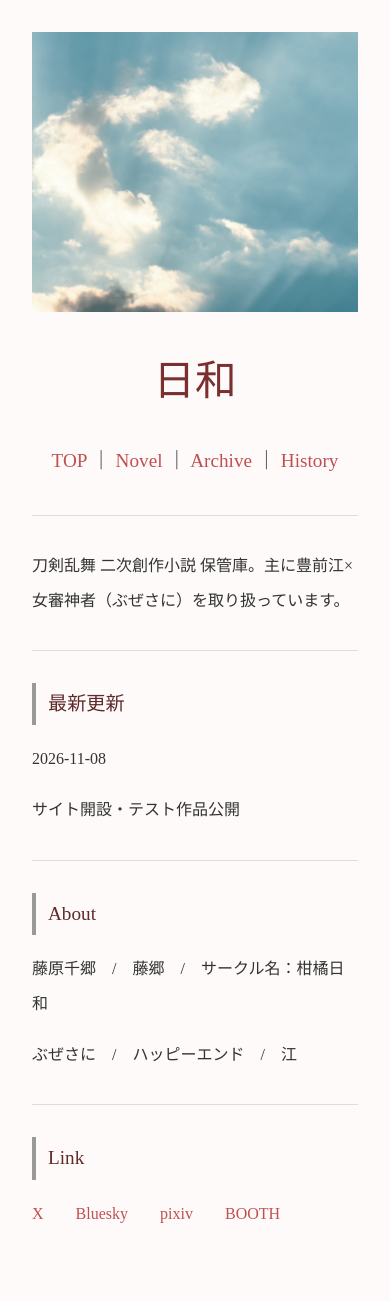
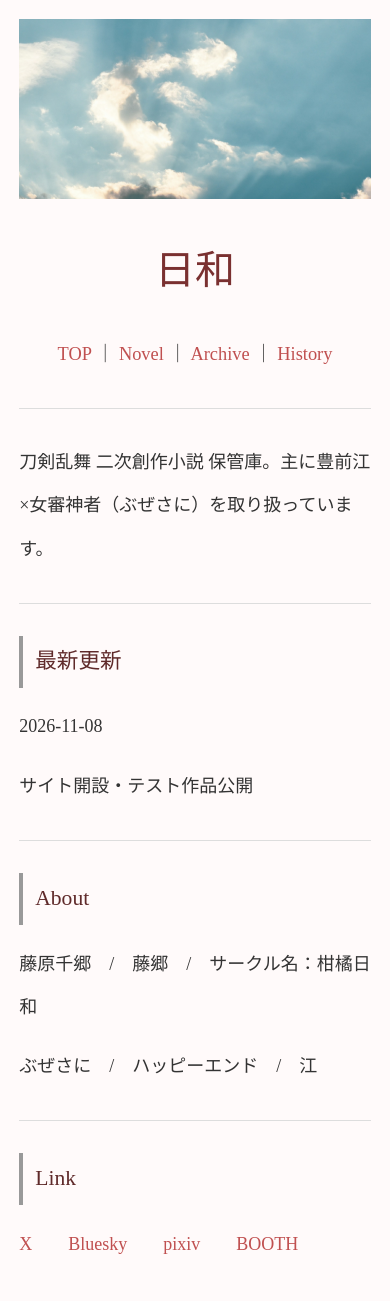
Before and after one commit to fjst160/lemon160, a Jekyll site: the page built from index.md, in a window 390 px wide. Built offline with Jekyll 4.4.1, drawn with Linux system fonts in a browser that asks for light colours; before the commit the page ends 1279 px from its top, so only the background shows below that.

Commit message:
Update style.css

```diff
--- a/assets/style.css
+++ b/assets/style.css
@@ -158,3 +158,32 @@ h1{
     margin-top: 1.5rem;
     margin-bottom: 0.5rem;
 }
+
+
+/* スマホ */
+
+@media screen and (max-width: 768px){
+
+    body{
+        padding: 1.2rem;
+        font-size: 18px;
+        line-height: 2.4;
+    }
+
+    h1{
+        font-size: 2.5rem;
+    }
+
+    h2{
+        font-size: 1.35rem;
+    }
+
+    nav{
+        font-size: 1.15rem;
+    }
+
+    header img{
+        height: 180px;
+    }
+
+}
```
